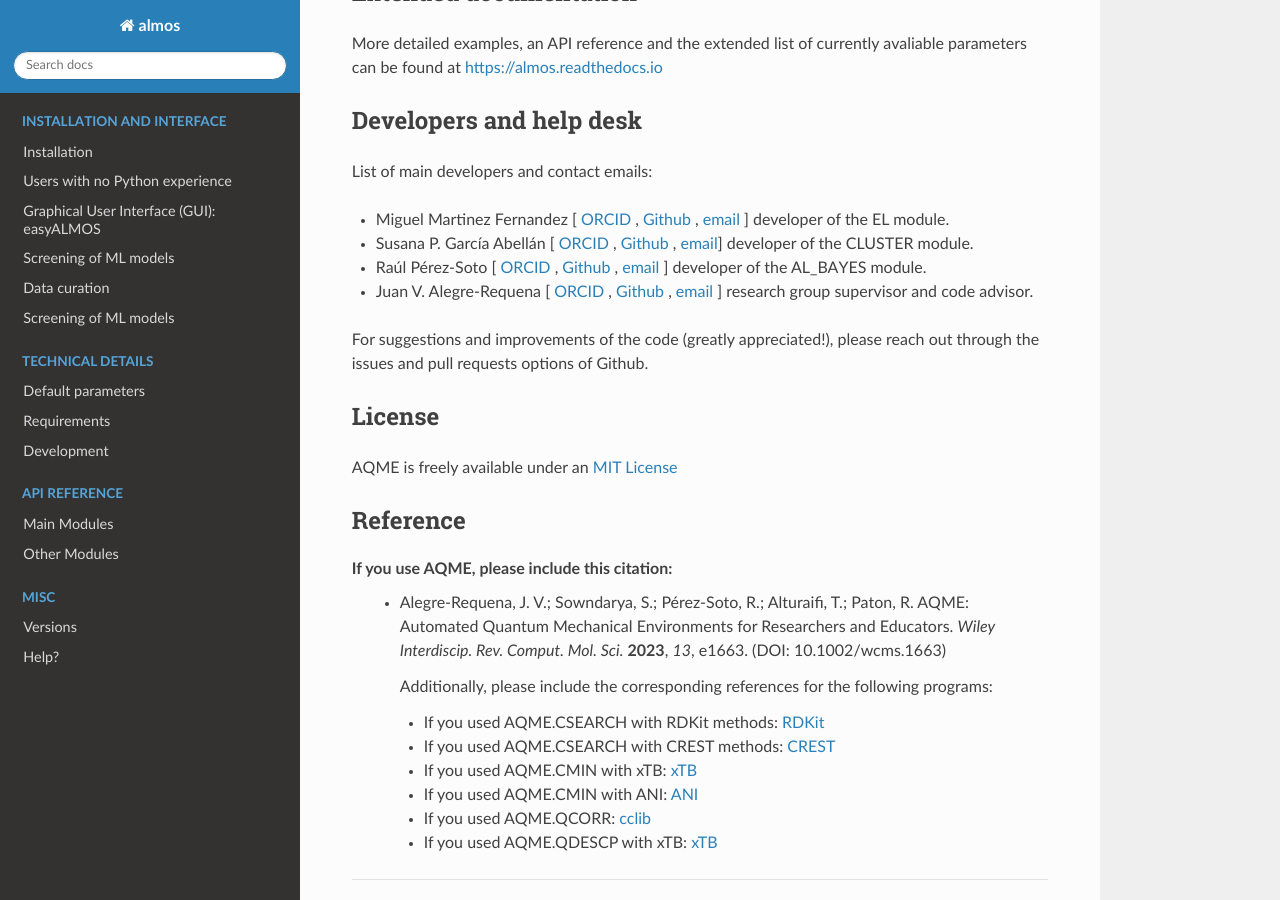
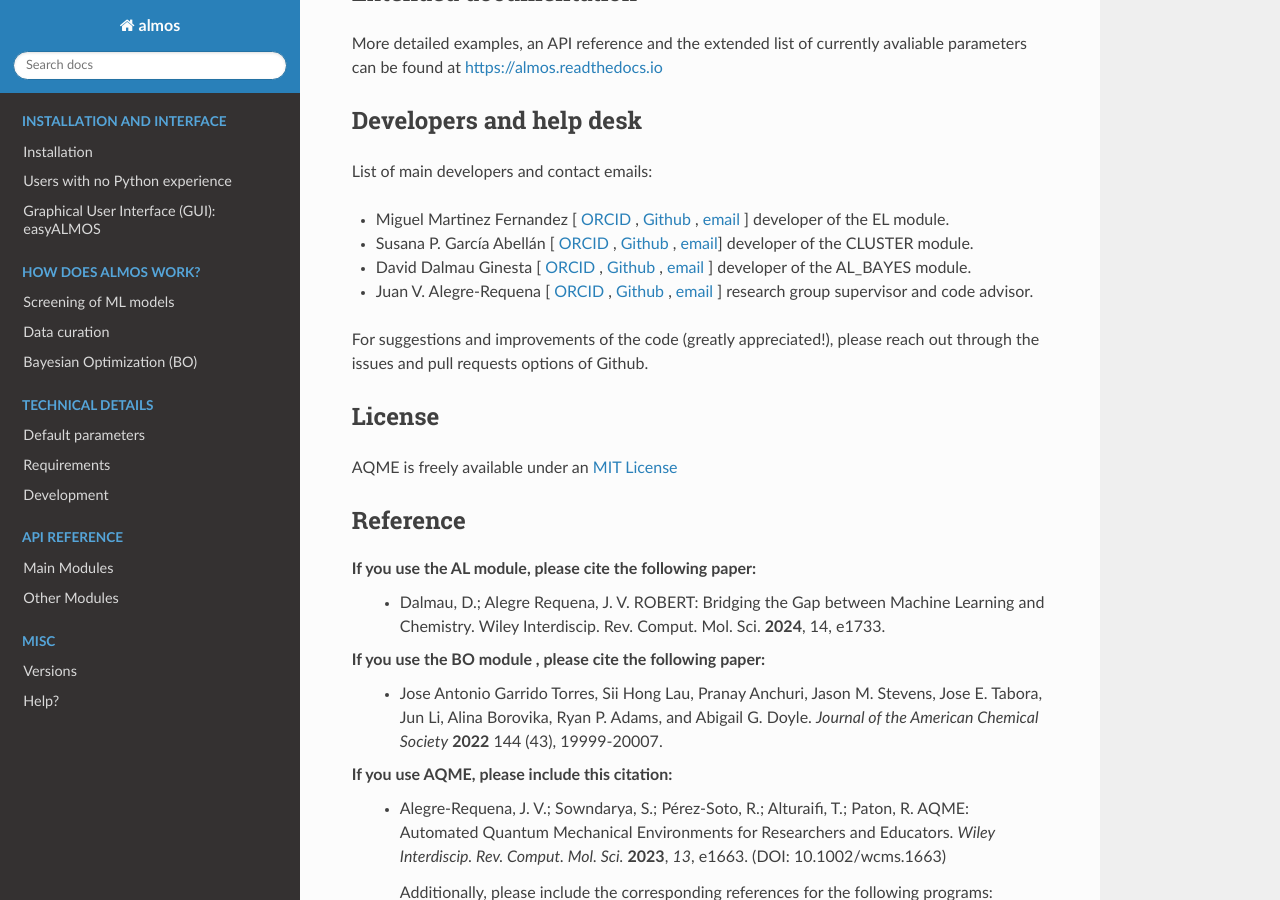
Before and after one commit to MiguelMartzFdez/almos, a Sphinx documentation site: the page built from docs/README.rst, in a window 1280 px wide and 900 px high, scrolled down 5380 px. Built offline with Sphinx 7.4.7 and the Read the Docs theme 3.1.0, drawn with Linux system fonts in a browser that asks for light colours; pages that are not in the unit, such as notebooks, are missing from menus.

Commit message:
1. Update readthedocs

```diff
--- a/docs/README.rst
+++ b/docs/README.rst
@@ -371,7 +371,7 @@ List of main developers and contact emails:
    `Github <https://github.com/sgabellan>`__ ,
    `email <sg.abellan@csic.es>`__]
    developer of the CLUSTER module.
-*  Raúl Pérez-Soto [
+*  David Dalmau Ginesta [
    `ORCID <https://orcid.org/0000-0002-2506-6546>`__ ,
    `Github <https://github.com/ddgunizar>`__ ,
    `email <ddalmau@unizar.es>`__ ]
@@ -401,6 +401,12 @@ Reference
 
 .. reference-start
 
+If you use the AL module, please cite the following paper:
+  * Dalmau, D.; Alegre Requena, J. V. ROBERT: Bridging the Gap between Machine Learning and Chemistry. Wiley Interdiscip. Rev. Comput. Mol. Sci. **2024**, 14, e1733.
+
+If you use the BO module , please cite the following paper:
+  * Jose Antonio Garrido Torres, Sii Hong Lau, Pranay Anchuri, Jason M. Stevens, Jose E. Tabora, Jun Li, Alina Borovika, Ryan P. Adams, and Abigail G. Doyle. *Journal of the American Chemical Society* **2022** 144 (43), 19999-20007.
+
 If you use AQME, please include this citation:
   * Alegre-Requena, J. V.; Sowndarya, S.; Pérez-Soto, R.; Alturaifi, T.; Paton, R. AQME: Automated Quantum Mechanical Environments for Researchers and Educators. *Wiley Interdiscip. Rev. Comput. Mol. Sci.* **2023**, *13*, e1663. (DOI: 10.1002/wcms.1663)
 
--- a/docs/index.rst
+++ b/docs/index.rst
@@ -30,13 +30,13 @@ Welcome to ALMOS's documentation!
    Install/note
    Install/gui
 
-   .. toctree::
+.. toctree::
    :maxdepth: 1
    :caption: How does ALMOS work?
 
    Modules/cluster
    Modules/el
-   Modules/al_bayes
+   Modules/bo
 
 
 .. include:: README.rst
```
Also changed, not shown: docs/Modules/al_bayes.rst (deleted, +0 -57 lines), docs/Modules/bo.rst (added, +54 -0 lines), docs/Modules/images/BO_overview.jpg (added).
